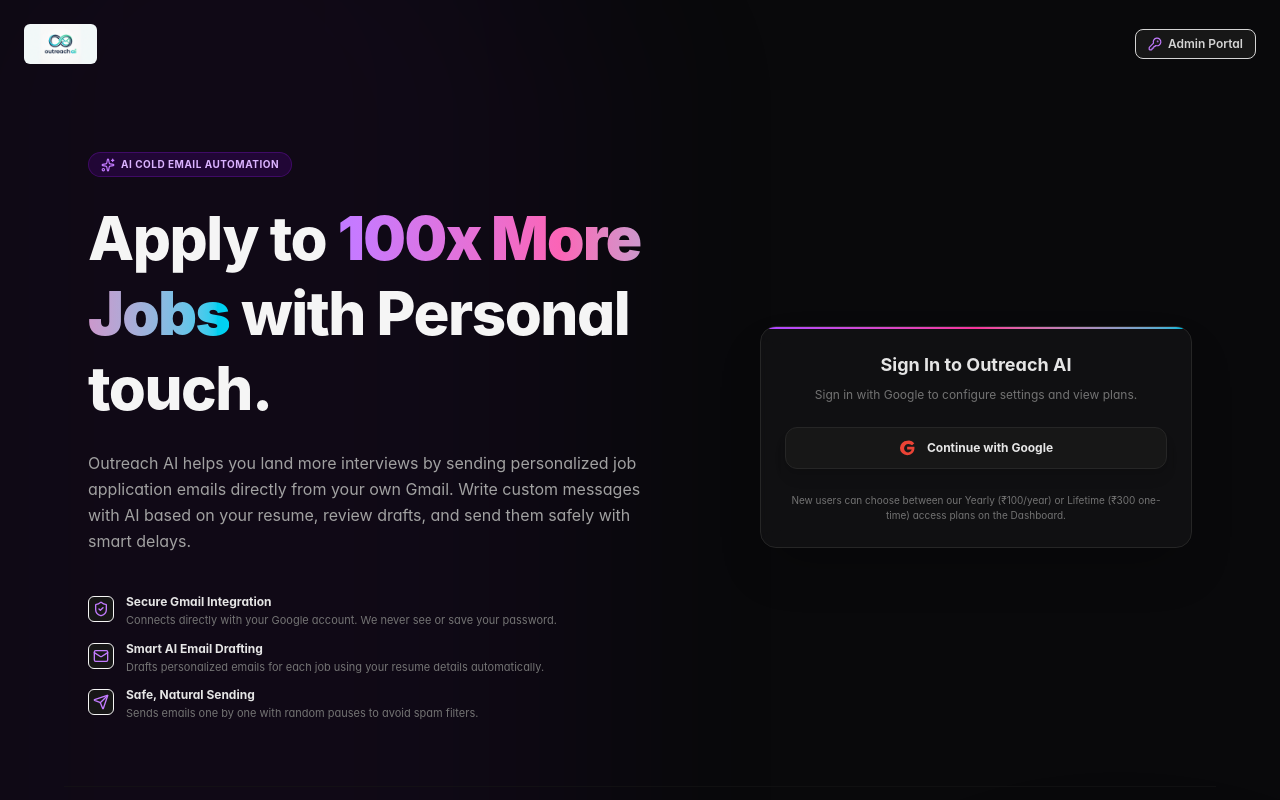
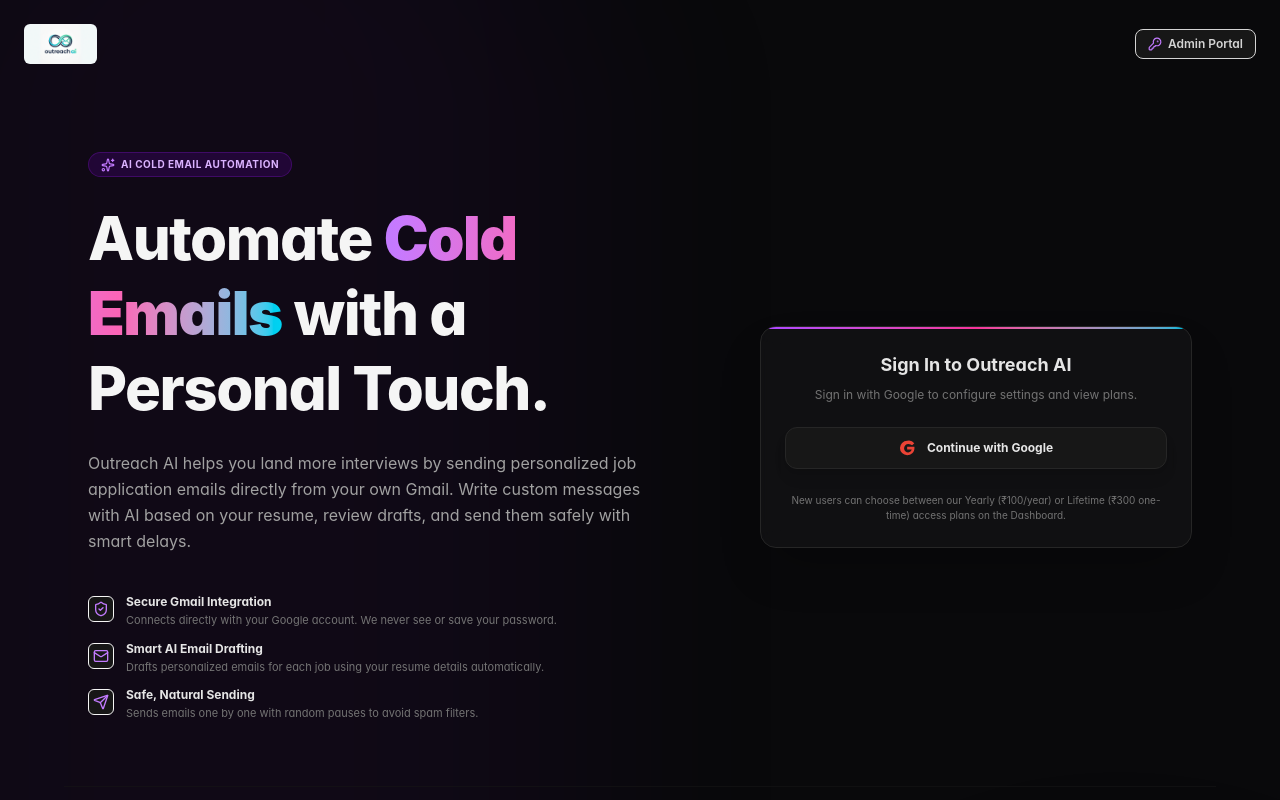
Before and after one commit to Aditya07024/Outreach-AI, a React (Vite) app in the folder frontend/: page / in a window 1280 px wide. Shown: the top 800 px of the page. Built offline with nearby package versions, Linux system fonts and the light colour scheme.

Commit message:
update hero section title to Automate Cold Emails with a Personal Touch

```diff
--- a/frontend/src/pages/LandingPage.tsx
+++ b/frontend/src/pages/LandingPage.tsx
@@ -228,7 +228,7 @@
           </div>
 
           <h1 className="text-4xl md:text-5xl lg:text-6xl font-extrabold tracking-tight text-neutral-100 leading-tight">
-            Apply to <span className="bg-gradient-to-r from-purple-400 via-pink-400 to-cyan-400 bg-clip-text text-transparent font-black">100x More Jobs</span> with Personal touch.
+            Automate <span className="bg-gradient-to-r from-purple-400 via-pink-400 to-cyan-400 bg-clip-text text-transparent font-black">Cold Emails</span> with a Personal Touch.
           </h1>
 
           <p className="text-sm md:text-base text-neutral-400 leading-relaxed max-w-xl">
```
